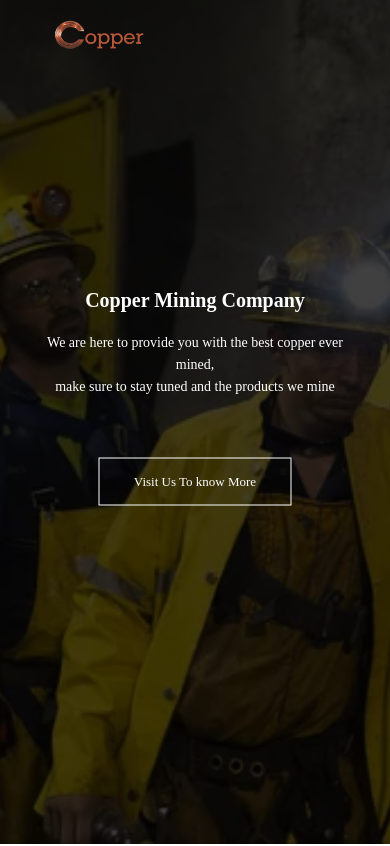
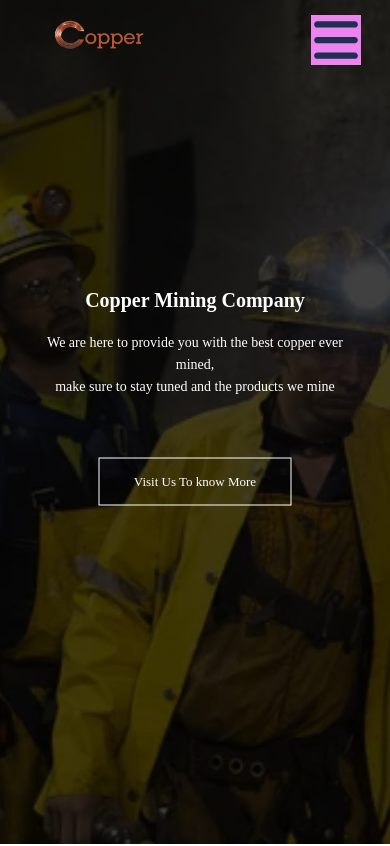
Before and after one commit to simongotthaskill/namcoppermine, a plain HTML site: page index.html in a window 390 px wide. Shown: the top 846 px of the page. Drawn offline with Linux system fonts and the light colour scheme.

Commit message:
Update stylee.css

```diff
--- a/stylee.css
+++ b/stylee.css
@@ -141,7 +141,7 @@ nav .fa-regular{
     cursor: pointer;
     margin: 10px;
        }
-       nav .fa-regular{
+       nav svg{
     font-size: 22px;
     display: block;
     cursor: pointer;
```
